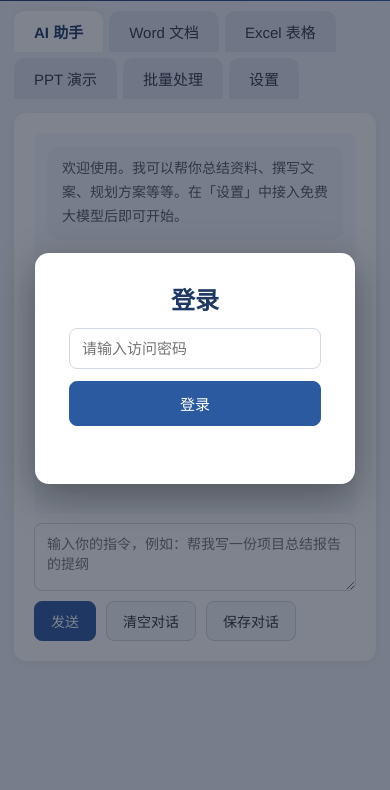
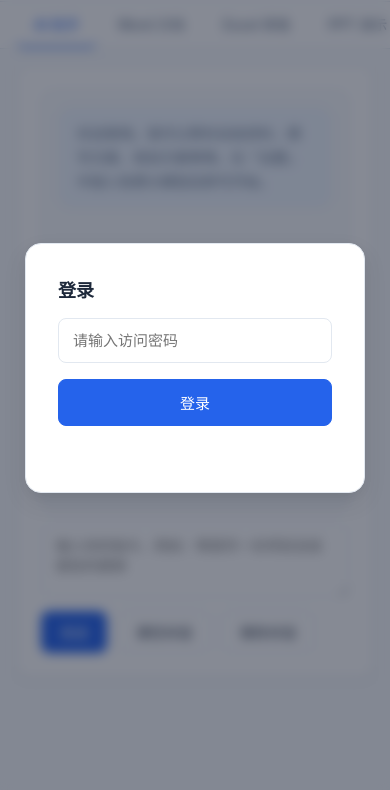
Before and after one commit to hyphen168/Auto-approve, a plain HTML site: page app/static/index.html in a window 390 px wide. Shown: the part 54-844 px from the top of the page. Drawn offline with Linux system fonts and the light colour scheme; no server answers.

Commit message:
Update app/static/style.css - professional UI redesign

```diff
--- a/app/static/style.css
+++ b/app/static/style.css
@@ -1,144 +1,160 @@
 * { box-sizing: border-box; margin: 0; padding: 0; }
 
+:root {
+  --primary: #2563eb;
+  --primary-dark: #1d4ed8;
+  --bg: #f8fafc;
+  --surface: #ffffff;
+  --border: #e2e8f0;
+  --text: #1e293b;
+  --text-secondary: #64748b;
+  --shadow: 0 1px 3px rgba(0,0,0,0.08), 0 1px 2px rgba(0,0,0,0.04);
+  --shadow-lg: 0 10px 25px rgba(0,0,0,0.08), 0 4px 10px rgba(0,0,0,0.04);
+  --radius: 12px;
+}
+
 body {
-  font-family: "Microsoft YaHei", "PingFang SC", "Helvetica Neue", Arial, sans-serif;
-  background: #f0f2f5;
-  color: #333;
+  font-family: -apple-system, BlinkMacSystemFont, "Segoe UI", "PingFang SC", "Microsoft YaHei", sans-serif;
+  background: var(--bg);
+  color: var(--text);
   min-height: 100vh;
   display: flex;
   flex-direction: column;
+  -webkit-font-smoothing: antialiased;
 }
 
-/* ---- 顶栏 ---- */
 .topbar {
-  background: linear-gradient(135deg, #1f3864 0%, #2c5aa0 100%);
-  color: #fff;
+  background: var(--surface);
+  border-bottom: 1px solid var(--border);
   display: flex;
   justify-content: space-between;
   align-items: center;
-  padding: 14px 24px;
-  box-shadow: 0 2px 8px rgba(0, 0, 0, 0.15);
+  padding: 0 28px;
+  height: 56px;
+  position: sticky;
+  top: 0;
+  z-index: 100;
 }
-.brand { font-size: 20px; font-weight: 700; letter-spacing: 1px; }
-.model-info { font-size: 13px; opacity: 0.85; background: rgba(255,255,255,0.15); padding: 4px 12px; border-radius: 999px; }
+.brand { font-size: 17px; font-weight: 600; letter-spacing: -0.3px; color: var(--text); }
+.topbar-right { display: flex; align-items: center; gap: 12px; }
+.model-info { font-size: 12px; color: var(--text-secondary); background: #f1f5f9; padding: 4px 10px; border-radius: 6px; border: 1px solid var(--border); }
 
-/* ---- 导航 ---- */
 .tabs {
   display: flex;
-  gap: 6px;
-  padding: 12px 24px 0;
-  background: #f0f2f5;
-  flex-wrap: wrap;
+  gap: 2px;
+  padding: 0 28px;
+  background: var(--surface);
+  border-bottom: 1px solid var(--border);
+  overflow-x: auto;
 }
 .tab {
   border: none;
-  background: #dde3ec;
-  color: #334;
-  padding: 10px 20px;
-  font-size: 15px;
-  border-radius: 10px 10px 0 0;
+  background: transparent;
+  color: var(--text-secondary);
+  padding: 12px 18px;
+  font-size: 14px;
+  font-weight: 500;
   cursor: pointer;
-  transition: all .2s;
+  border-bottom: 2px solid transparent;
+  transition: all 0.15s ease;
+  white-space: nowrap;
 }
-.tab:hover { background: #c8d2e0; }
-.tab.active { background: #fff; color: #1f3864; font-weight: 700; box-shadow: 0 -2px 6px rgba(0,0,0,.05); }
+.tab:hover { color: var(--text); }
+.tab.active { color: var(--primary); border-bottom-color: var(--primary); }
 
-/* ---- 主体 ---- */
-main { flex: 1; padding: 20px 24px; }
+main { flex: 1; padding: 24px 28px; max-width: 1400px; width: 100%; margin: 0 auto; }
 
 .panel { display: none; }
-.panel.active { display: grid; gap: 18px; grid-template-columns: repeat(auto-fit, minmax(360px, 1fr)); align-items: start; }
+.panel.active { display: grid; gap: 20px; grid-template-columns: repeat(auto-fit, minmax(380px, 1fr)); align-items: start; }
 #tab-chat.panel.active { display: block; }
 
 .card {
-  background: #fff;
-  border-radius: 12px;
-  padding: 20px;
-  box-shadow: 0 2px 10px rgba(0, 0, 0, 0.06);
+  background: var(--surface);
+  border-radius: var(--radius);
+  padding: 24px;
+  border: 1px solid var(--border);
+  box-shadow: var(--shadow);
   display: flex;
   flex-direction: column;
-  gap: 10px;
+  gap: 14px;
 }
-.card h3 { color: #1f3864; font-size: 16px; margin-bottom: 4px; }
+.card h3 { font-size: 15px; font-weight: 600; color: var(--text); letter-spacing: -0.2px; }
 
-label { font-size: 13px; color: #666; }
+label { font-size: 13px; font-weight: 500; color: var(--text-secondary); }
+.checkbox-label { display: flex; align-items: center; gap: 8px; font-size: 13px; color: var(--text-secondary); cursor: pointer; }
+.checkbox-label input { width: auto; }
+
 input, textarea, select {
   font-family: inherit;
   font-size: 14px;
-  padding: 9px 12px;
-  border: 1px solid #d4dae3;
+  padding: 10px 14px;
+  border: 1px solid var(--border);
   border-radius: 8px;
   outline: none;
-  background: #fff;
-  transition: border-color .2s;
+  background: var(--surface);
+  color: var(--text);
+  transition: all 0.15s ease;
 }
-input:focus, textarea:focus, select:focus { border-color: #2c5aa0; box-shadow: 0 0 0 3px rgba(44,90,160,.12); }
+input:focus, textarea:focus, select:focus { border-color: var(--primary); box-shadow: 0 0 0 3px rgba(37, 99, 235, 0.1); }
 textarea { resize: vertical; width: 100%; }
 
 button {
   font-family: inherit;
   font-size: 14px;
-  padding: 9px 16px;
-  border: 1px solid #cfd6e0;
-  background: #f4f6f9;
-  color: #333;
+  font-weight: 500;
+  padding: 10px 18px;
+  border: 1px solid var(--border);
+  background: var(--surface);
+  color: var(--text);
   border-radius: 8px;
   cursor: pointer;
-  transition: all .2s;
+  transition: all 0.15s ease;
 }
-button:hover { background: #e8edf4; }
-button.primary {
-  background: #2c5aa0;
-  border-color: #2c5aa0;
-  color: #fff;
-}
-button.primary:hover { background: #1f4a8c; }
+button:hover { background: #f8fafc; border-color: #cbd5e1; }
+button.primary { background: var(--primary); border-color: var(--primary); color: #fff; }
+button.primary:hover { background: var(--primary-dark); border-color: var(--primary-dark); }
 
 .row { display: flex; align-items: center; gap: 10px; flex-wrap: wrap; }
-.file-name { font-size: 13px; color: #888; }
+.file-name { font-size: 13px; color: var(--text-secondary); }
+.hint { font-size: 12px; color: var(--text-secondary); line-height: 1.6; }
 
-.hint { font-size: 12px; color: #999; line-height: 1.6; }
+.result-box { min-height: 160px; background: #f8fafc; border: 1px solid var(--border); font-size: 13px; line-height: 1.7; color: var(--text-secondary); }
 
-.result-box {
-  min-height: 160px;
-  background: #f7f9fc;
-  font-size: 13px;
-  line-height: 1.7;
-}
-
-/* ---- 聊天 ---- */
-.chat-card { max-width: 860px; margin: 0 auto; }
+/* ---- Chat ---- */
+.chat-card { max-width: 900px; margin: 0 auto; }
 .chat-log {
-  height: 380px;
+  height: 420px;
   overflow-y: auto;
-  background: #f7f9fc;
-  border-radius: 8px;
-  padding: 14px;
+  background: #f8fafc;
+  border: 1px solid var(--border);
+  border-radius: var(--radius);
+  padding: 18px;
   display: flex;
   flex-direction: column;
-  gap: 10px;
+  gap: 12px;
 }
 .msg {
-  background: #fff;
+  background: var(--surface);
   border-radius: 10px;
-  padding: 10px 14px;
+  padding: 12px 16px;
   line-height: 1.7;
   font-size: 14px;
   white-space: pre-wrap;
   word-break: break-word;
-  box-shadow: 0 1px 3px rgba(0,0,0,.06);
+  border: 1px solid var(--border);
 }
-.msg b { color: #2c5aa0; margin-right: 6px; }
-.msg.system { background: #eef3fb; color: #555; }
+.msg b { color: var(--primary); font-weight: 600; margin-right: 6px; }
+.msg.system { background: #eff6ff; border-color: #dbeafe; color: var(--text-secondary); }
 
-/* ---- 设置测试结果 ---- */
+/* ---- Test result ---- */
 #testResult { font-size: 13px; min-height: 18px; }
 
-/* ---- 忙碌遮罩 ---- */
+/* ---- Busy overlay ---- */
 .busy-overlay {
   position: fixed;
   inset: 0;
-  background: rgba(255, 255, 255, 0.75);
+  background: rgba(15, 23, 42, 0.4);
+  backdrop-filter: blur(4px);
   display: flex;
   align-items: center;
   justify-content: center;
@@ -146,46 +162,57 @@ button.primary:hover { background: #1f4a8c; }
 }
 .busy-overlay[hidden] { display: none; }
 .busy-box {
-  background: #fff;
-  padding: 20px 34px;
-  border-radius: 12px;
-  font-size: 16px;
-  color: #1f3864;
-  box-shadow: 0 8px 30px rgba(0,0,0,.15);
+  background: var(--surface);
+  padding: 24px 40px;
+  border-radius: var(--radius);
+  font-size: 15px;
+  font-weight: 500;
+  color: var(--text);
+  box-shadow: var(--shadow-lg);
+  border: 1px solid var(--border);
 }
 
 @media (max-width: 720px) {
-  main { padding: 14px; }
-  .tabs { padding: 10px 14px 0; }
+  main { padding: 16px; }
+  .tabs { padding: 0 16px; }
+  .topbar { padding: 0 16px; }
 }
 
-/* ---- 登录 ---- */
+/* ---- Login ---- */
 .login-overlay {
-  position: fixed; inset: 0; background: rgba(20, 30, 50, 0.55);
+  position: fixed; inset: 0;
+  background: rgba(15, 23, 42, 0.5);
+  backdrop-filter: blur(6px);
   display: flex; align-items: center; justify-content: center; z-index: 1000;
 }
 .login-overlay[hidden] { display: none; }
 .login-box {
-  background: #fff; padding: 28px 34px; border-radius: 14px; width: 320px;
-  display: flex; flex-direction: column; gap: 12px;
-  box-shadow: 0 12px 40px rgba(0, 0, 0, 0.35); text-align: center;
+  background: var(--surface);
+  padding: 32px;
+  border-radius: 16px;
+  width: 340px;
+  display: flex; flex-direction: column; gap: 16px;
+  box-shadow: var(--shadow-lg);
+  border: 1px solid var(--border);
 }
-.login-box h2 { color: #1f3864; }
-.login-box input { padding: 11px 12px; font-size: 15px; }
-.login-box button { padding: 11px; font-size: 15px; }
+.login-box h2 { color: var(--text); font-size: 18px; font-weight: 600; }
+.login-box input { padding: 12px 14px; font-size: 15px; }
+.login-box button { padding: 12px; font-size: 15px; }
 #loginMsg { min-height: 18px; }
 
 .logout-btn {
-  background: rgba(255, 255, 255, 0.15); color: #fff;
-  border: 1px solid rgba(255, 255, 255, 0.4); border-radius: 999px;
-  font-size: 13px; padding: 5px 14px;
+  background: transparent;
+  color: var(--text-secondary);
+  border: 1px solid var(--border);
+  font-size: 13px;
+  padding: 6px 14px;
 }
-.logout-btn:hover { background: rgba(255, 255, 255, 0.3); }
+.logout-btn:hover { background: #f1f5f9; color: var(--text); }
 
-/* ---- 模板占位符 ---- */
-#tplFieldsBox { display: flex; flex-direction: column; gap: 8px; }
-.tpl-row { display: flex; align-items: center; gap: 8px; }
-.tpl-row label { width: 130px; flex-shrink: 0; font-weight: 600; color: #1f3864; }
+/* ---- Template fields ---- */
+#tplFieldsBox { display: flex; flex-direction: column; gap: 10px; }
+.tpl-row { display: flex; align-items: center; gap: 10px; }
+.tpl-row label { width: 130px; flex-shrink: 0; font-weight: 500; color: var(--text); }
 .tpl-row input { flex: 1; }
 
-hr { border: none; border-top: 1px solid #e2e6ec; margin: 6px 0; }
+hr { border: none; border-top: 1px solid var(--border); margin: 8px 0; }
```
